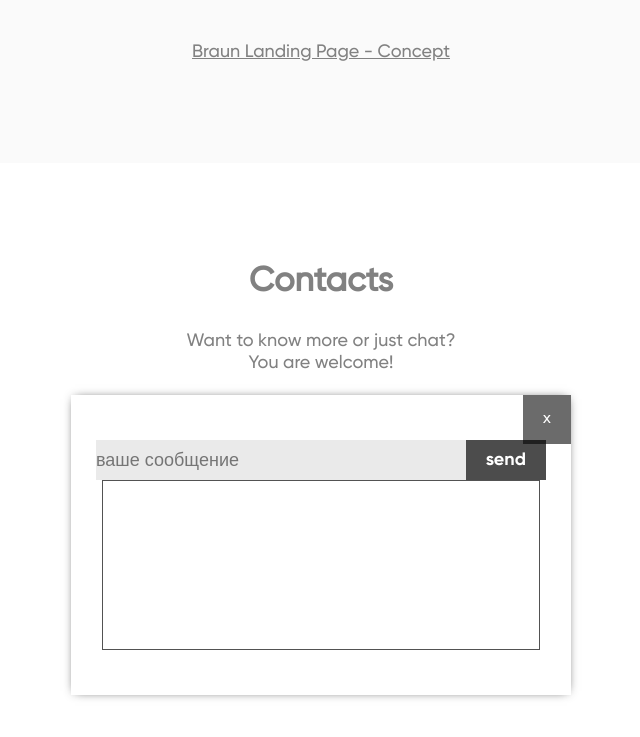
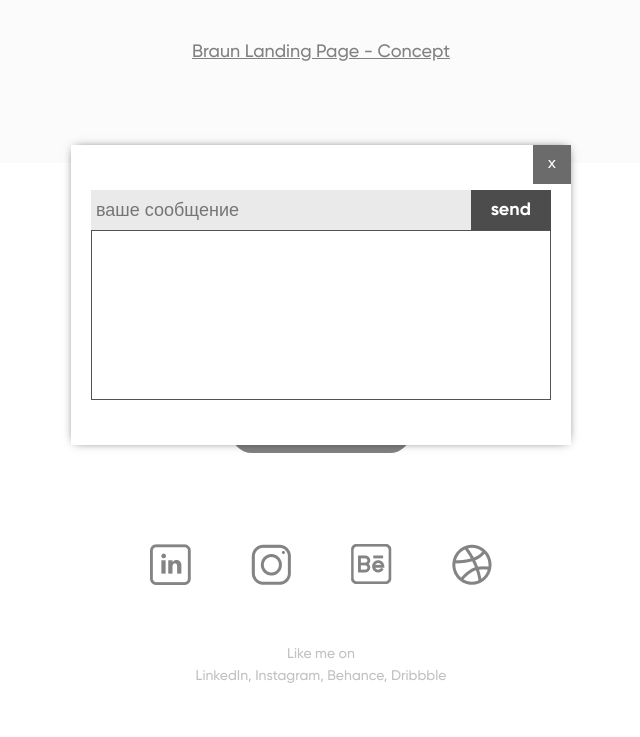
Before and after one commit to cucumberian/mathshub_hw, a plain HTML site: page hw03_figma_decomposition/index.html in a window 1280 px wide. Both pictures are taken after a click on the button "Send message". Shown: the part 2475-3212 px from the top of the page, without its empty margins (319-959 px from the left). Drawn offline with Linux system fonts and the light colour scheme.

Commit message:
refactor: modal windwo css styles

```diff
--- a/hw03_figma_decomposition/css/style.css
+++ b/hw03_figma_decomposition/css/style.css
@@ -363,14 +363,16 @@ p.contact__likes {
     width: 100%;
     height: 100%;
     z-index: 1050;
+    display: flex;
+    align-items: center;
 }
 
 .modal {
-    position: relative;
+    position: absolute;
     top: 20%;
-    margin: 0 auto;
     padding: 20px;
-    width: 500px;
+    max-width: 500px;
+    width: 100%;
     height: 300px;
     background-color: hsl(0, 0%, 100%);
     box-shadow: 0px 0px 10px -4px hsla(0, 0%, 0%, 0.833);
@@ -385,8 +387,22 @@ p.contact__likes {
     display: flex;
     flex-direction: row;
     justify-items: center;
-    width: 450px;
+    /* width: 450px; */
+    width: 100%;
 }
+
+.modal .modal__close {
+    position: absolute;
+    top: 0px;
+    right: 0px;
+    margin: 0 auto;
+    padding: 10px 15px;
+    text-align: center;
+    cursor: pointer;
+    background: hsla(0, 0%, 0%, 0.58);
+    color: white;
+}
+
 .modal input {
     border: 0px;
     background: hsla(0, 0%, 47%, 0.157);
@@ -394,6 +410,8 @@ p.contact__likes {
     font-size: 18px;
     width: 100%;
     margin: 0 auto;
+    outline: none;
+    padding: 0 5px;
 }
 .modal button {
     border: 0;
@@ -401,26 +419,9 @@ p.contact__likes {
     background-color: #000000b3;
     color: white;
 }
-
-.modal .modal__close {
-    position: absolute;
-    top: 0px;
-    right: 0px;
-    margin: 0 auto;
-    padding: 15px 20px;
-    text-align: center;
-    cursor: pointer;
-    background: hsla(0, 0%, 0%, 0.58);
-    color: white;
-}
-
-.modal form {
-    width: 450px;
-    /* overflow-y: auto; */
-}
-
 .modal textarea {
-    width: 438px;
+    /* max-width: 440px; */
+    width: 100%;
     background-color: white;
     padding: 5px;
     margin: 0;
@@ -428,6 +429,7 @@ p.contact__likes {
     height: 170px;
     resize: none;
     font-size: 18px;
+    outline: none;
 }
 
 .hidden {
```
